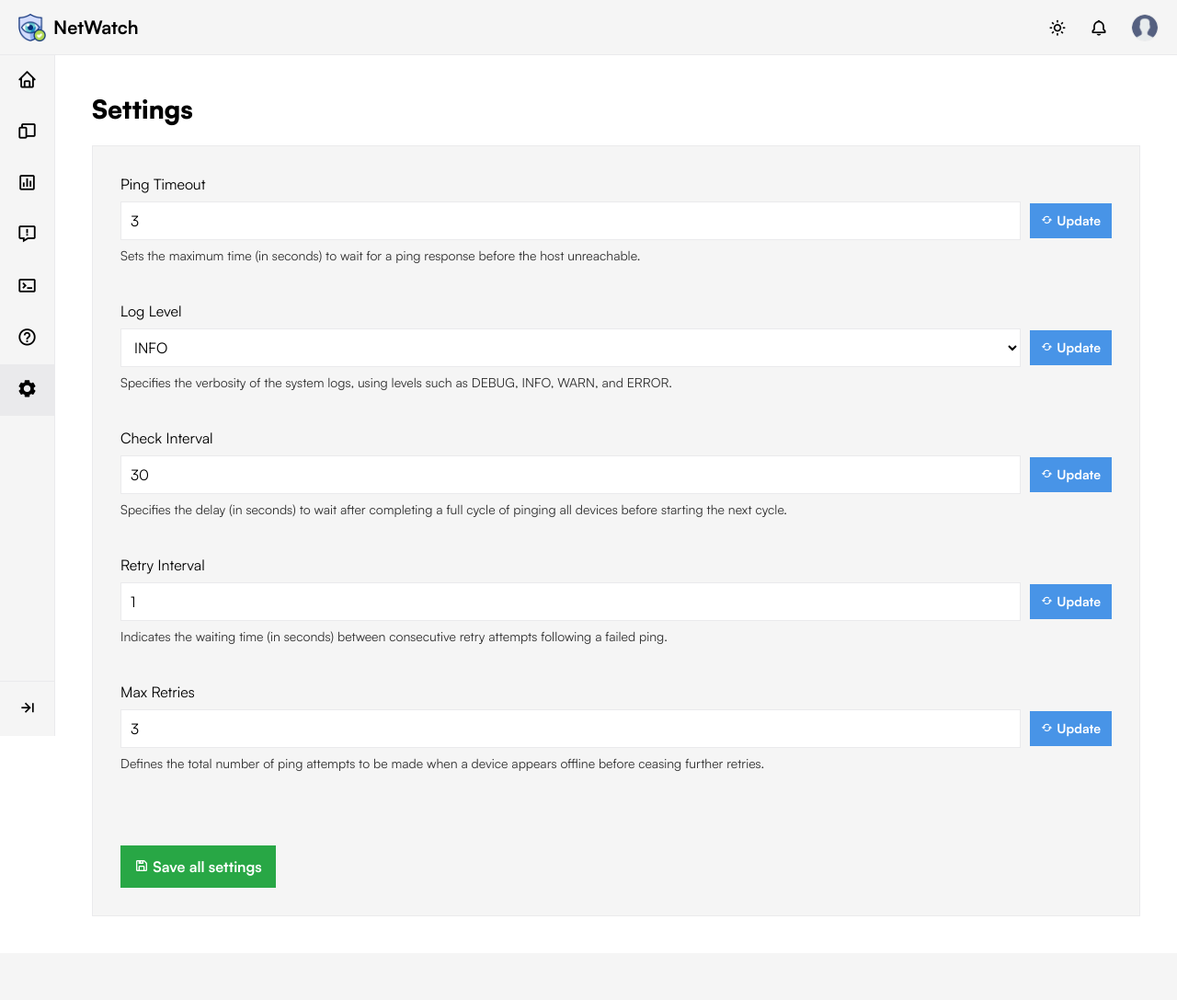
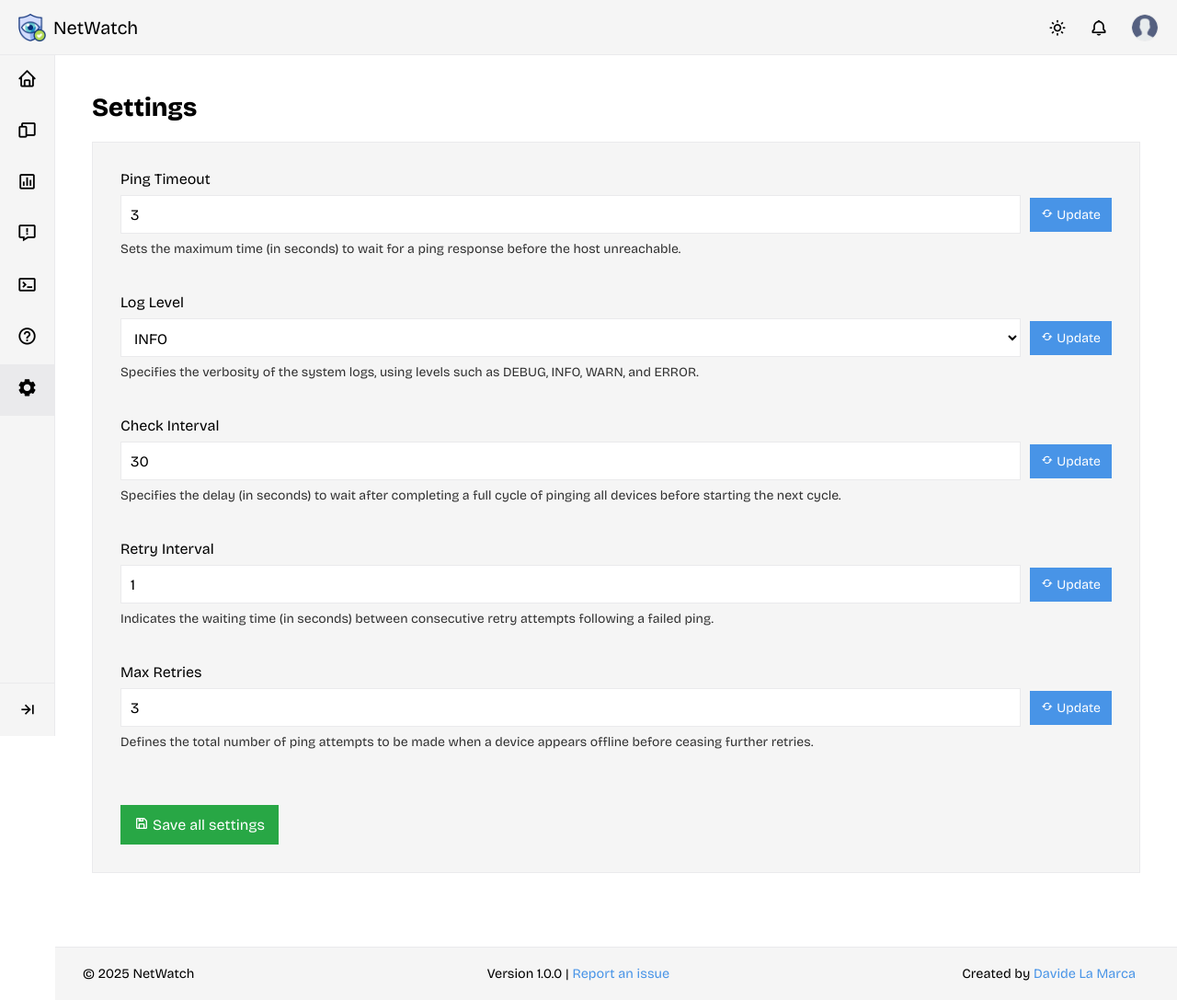
Before and after one commit to lama-development/netwatch, a FastAPI app: page /settings in a window 1280 px wide. Shown: the whole page at 92% size. Before the commit the page ends 965 px from the top, so only its background shows below. Run offline with FastAPI, Linux system fonts and the light colour scheme; parts of the project's set-up code (start-up, migrations or seed data) failed here and were passed over.

Commit message:
Refactor templates and styles; integrate footer component

```diff
--- a/src/app/templates/base.html
+++ b/src/app/templates/base.html
@@ -9,11 +9,15 @@
     <title>{% block title %}NetWatch{% endblock %}</title>
     <!-- Favicon -->
     <link rel="icon" type="image/x-icon" href="/static/favicon.ico">
+    <!-- Fonts -->
+    <link rel="preconnect" href="https://fonts.googleapis.com">
+    <link rel="preconnect" href="https://fonts.gstatic.com" crossorigin>
+    <link href="https://fonts.googleapis.com/css2?family=Bricolage+Grotesque:opsz,wght@12..96,200..800&display=swap" rel="stylesheet">
     <!-- Common CSS -->
     <link rel="stylesheet" href="/static/css/global.css">
-    <link rel="stylesheet" href="/static/css/satoshi.css">
     <link rel="stylesheet" href="/static/css/components/navbar.css">
     <link rel="stylesheet" href="/static/css/components/sidebar.css">
+    <link rel="stylesheet" href="/static/css/components/footer.css">
     <!-- Icons -->
     <link rel="stylesheet" href="https://unpkg.com/boxicons@2.1.4/css/boxicons.min.css">
     <!-- Page specific CSS -->
@@ -37,6 +41,9 @@
         {% block content %}{% endblock %}
     </main>
 
+    <!-- Footer -->
+    {% include 'components/footer.html' %}
+
     <!-- JavaScript bottom -->
     {% block bottom_js %}{% endblock %}
 </body>
--- /dev/null
+++ b/src/app/templates/components/footer.html
@@ -0,0 +1,14 @@
+<!-- /src/app/templates/components/footer.html -->
+
+<footer class="footer">
+    <div class="footer-content">
+        <p>&copy; <span id="current-year"></span> NetWatch</p>
+        <p>Version 1.0.0 | <a href="https://github.com/lama-development/netwatch/issues" target="_blank">Report an issue</a></p>
+        <p>Created by <a href="https://davidelamarca.com" target="_blank">Davide La Marca</a></p>
+    </div>
+</footer>
+
+<script>
+    // Set current year for copyright
+    document.getElementById('current-year').textContent = new Date().getFullYear();
+</script>
--- a/src/app/templates/pages/settings.html
+++ b/src/app/templates/pages/settings.html
@@ -1,33 +1,15 @@
-<!-- /src/app/templates/settings.html -->
+{% extends "base.html" %}
 
-<!DOCTYPE html>
-<html lang="en">
+{% block title %}Settings - NetWatch{% endblock %}
 
-<head>
-    <meta charset="UTF-8">
-    <meta name="viewport" content="width=device-width, initial-scale=1.0">
-    <title>Settings - NetWatch</title>
-    <!-- Favicon -->
-    <link rel="icon" type="image/x-icon" href="/static/favicon.ico">
-    <!-- CSS -->
+{% block css %}
 <link rel="stylesheet" href="/static/css/pages/settings.css">
-    <!-- Icons -->
-    <link rel="stylesheet" href="https://unpkg.com/boxicons@2.1.4/css/boxicons.min.css">
-    <!-- JavaScript -->
-    <script src="/static/js/sidebar.js" defer></script>
-    <script src="/static/js/navbar.js" defer></script>
-    <script src="/static/js/settings.js" defer></script>
-</head>
+{% endblock %}
 
-<body>
-    <!-- Navbar -->
-    <div id="navbar-component"></div>
-    <!-- Sidebar -->
-    <div id="sidebar-component"></div>
-    <!-- Popup -->
-    <div id="popup" class="popup"></div>
-    <h2>Settings</h2>
-    <main>
+{% block content %}
+<header>
+    <h1>Settings</h1>
+</header>
 <div class="category">
     <div class="setting">
         <label for="ping_timeout">Ping Timeout</label>
@@ -89,12 +71,15 @@
         </div>
         <p class="description">Defines the total number of ping attempts to be made when a device appears offline before ceasing further retries.</p>
     </div>
-        </div>
     <button onclick="saveAll()">
         <i class="bx bx-save"></i>
         Save all settings
     </button>
-    </main>
-</body>
+</div>
+<!-- Popup -->
+<div id="popup" class="popup"></div>
+{% endblock %}
 
-</html>
+{% block bottom_js %}
+<script src="/static/js/settings.js" defer></script>
+{% endblock %}
--- /dev/null
+++ b/src/assets/css/components/footer.css
@@ -0,0 +1,61 @@
+/* Footer styles */
+.footer {
+    width: calc(100% - var(--sidebar-width-expanded));
+    margin-left: var(--sidebar-width-expanded);
+    background-color: var(--color-navbar);
+    color: var(--color-text);
+    margin-top: auto;
+    border-top: 1px solid var(--color-hover);
+}
+
+.footer-content {
+    display: flex;
+    justify-content: space-between;
+    align-items: center;
+    padding: 15px 30px;
+    flex-wrap: wrap;
+    font-size: 0.9rem;
+}
+
+.footer-content p {
+    margin: 5px 15px 5px 0;
+}
+
+.footer-content a {
+    color: var(--color-accent);
+    text-decoration: none;
+}
+
+.footer-content a:hover {
+    text-decoration: underline;
+}
+
+/* Make the footer stick to the bottom */
+body {
+    min-height: 100vh;
+    display: flex;
+    flex-direction: column;
+}
+
+main {
+    flex: 1;
+}
+
+/* Adjust footer when sidebar is collapsed */
+main.sidebar-collapsed + .footer {
+    width: calc(100% - var(--sidebar-width-collapsed));
+    margin-left: var(--sidebar-width-collapsed);
+}
+
+/* Responsive adjustments */
+@media screen and (max-width: 768px) {
+    .footer-content {
+        flex-direction: column;
+        text-align: center;
+        padding: 10px 15px;
+    }
+
+    .footer-content p {
+        margin: 5px 0;
+    }
+}
--- a/src/assets/css/components/sidebar.css
+++ b/src/assets/css/components/sidebar.css
@@ -72,7 +72,7 @@
 
 .bottom-content {
     position: fixed;
-    bottom: 60px;
+    bottom: 58px;
     width: var(--sidebar-width-expanded);
     cursor: pointer;
 }
--- a/src/assets/css/global.css
+++ b/src/assets/css/global.css
@@ -1,6 +1,4 @@
 /* /src/assets/css/global.css */
-
-@import url("satoshi.css");
 
 :root {
     /* Light mode colors */
@@ -13,9 +11,9 @@
     --color-pure: #fff;
     --color-overlay: rgba(0, 0, 0, 0.5);
     /* Font weights */
-    --font-regular: 500;
-    --font-semibold: 700;
-    --font-bold: 900;
+    --font-regular: 200;
+    --font-semibold: 400;
+    --font-bold: 800;
     /* Variables */
     --navbar-height: 60px;
     --sidebar-width-expanded: 250px;
@@ -36,7 +34,7 @@
 }
 
 * {
-    font-family: "Satoshi-Variable", sans-serif;
+    font-family: "Bricolage Grotesque", system-ui, -apple-system, BlinkMacSystemFont, sans-serif;
     scroll-behavior: smooth;
 }
 
--- a/src/assets/css/pages/dashboard.css
+++ b/src/assets/css/pages/dashboard.css
@@ -1,6 +1,3 @@
-@import "/static/css/components/navbar.css";
-@import "/static/css/components/sidebar.css";
-
 * {
     box-sizing: border-box;
     margin: 0;
--- a/src/assets/css/pages/devices.css
+++ b/src/assets/css/pages/devices.css
@@ -1,7 +1,6 @@
 /* src/assets/css/devices.css */
 
-@import "/static/css/components/navbar.css";
-@import "/static/css/components/sidebar.css";
+/* Le importazioni di navbar.css e sidebar.css sono state rimosse poiché già incluse nel template base */
 
 * {
     box-sizing: border-box;
--- a/src/assets/css/pages/logs.css
+++ b/src/assets/css/pages/logs.css
@@ -1,7 +1,6 @@
-/* /src/assets/css/logs.css */
+/* /src/assets/css/pages/logs.css */
 
-@import "/static/css/components/navbar.css";
-@import "/static/css/components/sidebar.css";
+/* Le importazioni di navbar.css e sidebar.css sono state rimosse poiché già incluse nel template base */
 
 :root {
     --color-console-default: #fff;
--- a/src/assets/css/pages/settings.css
+++ b/src/assets/css/pages/settings.css
@@ -1,7 +1,6 @@
 /* /src/assets/css/settings.css */
 
-@import "/static/css/components/navbar.css";
-@import "/static/css/components/sidebar.css";
+/* Le importazioni di navbar.css e sidebar.css sono state rimosse poiché già incluse nel template base */
 
 * {
     box-sizing: border-box;
@@ -14,28 +13,19 @@ body {
     color: var(--color-text);
 }
 
-/* Settings title outside main container */
-body > h2 {
-    font-size: 1.75rem;
-    font-weight: var(--font-bold);
+main {
     margin-top: calc(var(--navbar-height) + 40px);
-    margin-left: calc(var(--sidebar-width-expanded) + 40px);
-    margin-bottom: 20px;
-}
-
-body.sidebar-collapsed > h2 {
-    margin-left: calc(var(--sidebar-width-collapsed) + 40px);
-}
-
-main {
-    background-color: var(--color-navbar);
-    border: 1px solid var(--color-hover);
-    margin-top: 0;
     margin-right: 40px;
     margin-bottom: 40px;
     margin-left: calc(var(--sidebar-width-expanded) + 40px);
-    padding: 30px;
     max-width: 1920px;
+}
+
+header h1 {
+    font-size: 1.75rem;
+    font-weight: var(--font-bold);
+    color: var(--color-text);
+    margin-bottom: 20px;
 }
 
 main.sidebar-collapsed {
@@ -44,6 +34,9 @@ main.sidebar-collapsed {
 }
 
 .category {
+    background-color: var(--color-navbar);
+    border: 1px solid var(--color-hover);
+    padding: 30px;
     margin-bottom: 40px;
 }
 
@@ -120,7 +113,8 @@ main.sidebar-collapsed {
     opacity: .8;
 }
 
-main>button {
+/* Save All Button */
+.category > button {
     background-color: #28a745;
     color: var(--color-pure);
     font-weight: var(--font-semibold);
@@ -132,7 +126,7 @@ main>button {
     width: fit-content;
 }
 
-main>button:hover {
+.category > button:hover {
     opacity: .8;
 }
 
@@ -145,7 +139,6 @@ main>button:hover {
     top: calc(var(--navbar-height) + 20px);
     right: 20px;
     padding: 15px 20px;
-
     opacity: 0;
     z-index: 1000;
 }
@@ -155,7 +148,7 @@ main>button:hover {
 }
 
 @media screen and (max-width: 768px) {
-    body > h2 {
+    body>h2 {
         margin-top: calc(var(--navbar-height) + 20px);
         margin-left: calc(var(--sidebar-width-collapsed) + 15px);
     }
@@ -171,7 +164,7 @@ main>button:hover {
     }
 
 
-main>button {
-    margin-top: 0;
+    main>button {
+        margin-top: 0;
+    }
 }
-}
--- a/src/assets/css/satoshi.css
+++ /dev/null
@@ -1,31 +0,0 @@
-/* /src/assets/css/satoshi.css */
-
-/*
-* @license
-*
-* Font Family: Satoshi
-* Designed by: Deni Anggara
-* URL: https://www.fontshare.com/fonts/satoshi
-* © 2025 Indian Type Foundry
-*
-* Satoshi Variable (Variable font)
-*/
-
-/*
-* This is a variable font
-* You can control variable axes as shown below:
-* font-variation-settings: wght 900.0;
-*
-* available axes:
-* 'wght' (range from 300.0 to 900.0
-*/
-
-@font-face {
-  font-family: 'Satoshi-Variable';
-  src: url('../fonts/Satoshi-Variable.woff2') format('woff2'),
-    url('../fonts/Satoshi-Variable.woff') format('woff'),
-    url('../fonts/Satoshi-Variable.ttf') format('truetype');
-  font-weight: 300 900;
-  font-display: swap;
-  font-style: normal;
-}
--- a/src/assets/js/navbar.js
+++ b/src/assets/js/navbar.js
@@ -17,7 +17,7 @@ const darkTheme = {
     '--color-accent': '#4894e7',
     '--color-text': '#fff',
     '--color-text-secondary': '#ccc',
-    '--color-pure': '#000'
+    '--color-pure': '#fff'
 };
 
 let currentTheme = 'light';
@@ -39,28 +39,24 @@ function updateThemeIcon(themeBtn, theme) {
 }
 
 document.addEventListener("DOMContentLoaded", function () {
-    // VCheck if there is a saved theme in local storage
+    // Verifica se c'è un tema salvato nel localStorage
     const savedTheme = localStorage.getItem('theme') || (window.matchMedia && window.matchMedia('(prefers-color-scheme: dark)').matches ? 'dark' : 'light');
 
-    // Apply the saved theme
+    // Applica il tema salvato
     setTheme(savedTheme);
     currentTheme = savedTheme;
 
-    fetch("/navbar")
-        .then(response => response.text())
-        .then(data => {
-            // Load navbar.html into navbar-component div
-            document.getElementById("navbar-component").innerHTML = data;
-            // After the navbar is loaded, find the theme button
+    // Trova il pulsante del tema direttamente (ora è già presente nel DOM)
     const themeBtn = document.querySelector("#theme");
     if (!themeBtn) {
         console.log("Theme button not found!");
         return;
     }
 
-            // Set icon theme based on the current theme
+    // Imposta l'icona del tema in base al tema corrente
     updateThemeIcon(themeBtn, currentTheme);
 
+    // Aggiungi event listener per il cambio tema
     themeBtn.addEventListener("click", () => {
         if (currentTheme === 'light') {
             setTheme('dark');
@@ -72,11 +68,7 @@ document.addEventListener("DOMContentLoaded", function () {
             updateThemeIcon(themeBtn, 'light');
         }
 
-                // Save preference to local storage
+        // Salva preferenza nel localStorage
         localStorage.setItem('theme', currentTheme);
     });
-        })
-        .catch(error => {
-            console.log("Error loading the navbar:", error);
 });
-});
```
Also changed, not shown: src/app/templates/pages/devices.html (+12 -22 lines), src/app/templates/pages/logs.html (+12 -27 lines), src/assets/js/sidebar.js (+38 -31 lines). Lines whose indentation alone changed are shown as unchanged.
